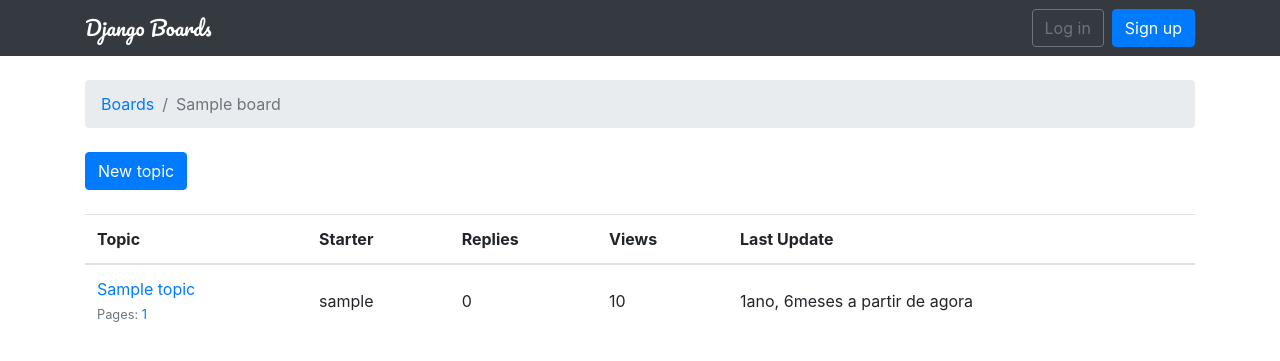
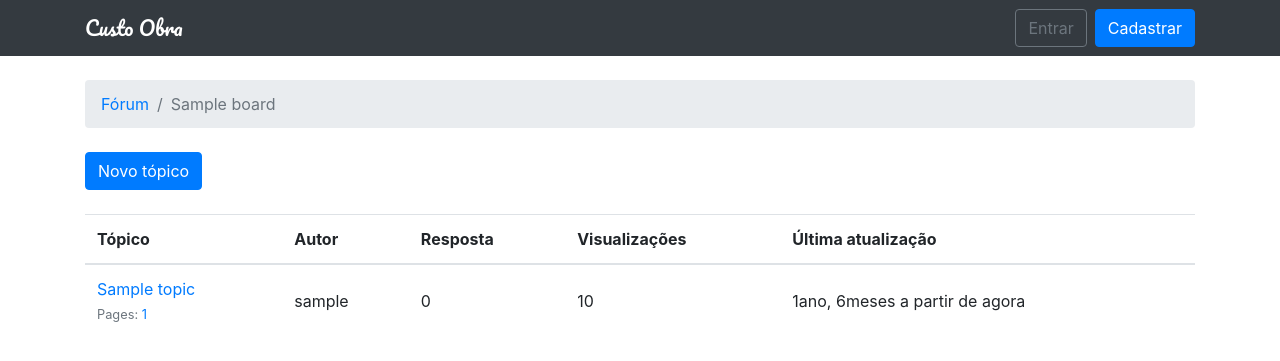
Before and after one commit to madmax100/custoobra, a Django app: page /boards/1/ in a window 1280 px wide. Shown: the top 361 px of the page. Run offline with Django 3.2, Linux system fonts and the light colour scheme; tables that the repository leaves empty hold one stand-in row (values such as "Sample post"); some libraries are stand-ins or nearby versions.

Commit message:
versao portugues

```diff
--- a/accounts/templates/accounts/my_account.html
+++ b/accounts/templates/accounts/my_account.html
@@ -1,11 +1,11 @@
 {% extends 'base.html' %} {% block title %}My account{% endblock %} {% block breadcrumb %}
-<li class="breadcrumb-item active">My account</li>
+<li class="breadcrumb-item active">Minha conta</li>
 {% endblock %} {% block content %}
 <div class="row">
     <div class="col-lg-6 col-md-8 col-sm-10">
         <form method="post" novalidate>
             {% csrf_token %} {% include 'includes/form.html' %}
-            <button type="submit" class="btn btn-success">Save changes</button>
+            <button type="submit" class="btn btn-success">Salvar alterações</button>
         </form>
     </div>
 </div>
--- a/accounts/templates/accounts/password_change.html
+++ b/accounts/templates/accounts/password_change.html
@@ -1,11 +1,11 @@
-{% extends 'base.html' %} {% block title %}Change password{% endblock %} {% block breadcrumb %}
-<li class="breadcrumb-item active">Change password</li>
+{% extends 'base.html' %} {% block title %}Trocar senha{% endblock %} {% block breadcrumb %}
+<li class="breadcrumb-item active">Trocar senha</li>
 {% endblock %} {% block content %}
 <div class="row">
     <div class="col-lg-6 col-md-8 col-sm-10">
         <form method="post" novalidate>
             {% csrf_token %} {% include 'includes/form.html' %}
-            <button type="submit" class="btn btn-success">Change password</button>
+            <button type="submit" class="btn btn-success">Trocar senha</button>
         </form>
     </div>
 </div>
--- a/accounts/templates/accounts/password_change_done.html
+++ b/accounts/templates/accounts/password_change_done.html
@@ -3,6 +3,6 @@
 <li class="breadcrumb-item active">Success</li>
 {% endblock %} {% block content %}
 <div class="alert alert-success" role="alert">
-    <strong>Success!</strong> Your password has been changed!
+    <strong>Sucesso!</strong> Sua senha foi trocada!
 </div>
-<a href="{% url 'boards:home' %}" class="btn btn-secondary">Return to home page</a> {% endblock %}
+<a href="{% url 'boards:home' %}" class="btn btn-secondary">Retornar ao início</a> {% endblock %}
--- a/accounts/templates/accounts/password_reset.html
+++ b/accounts/templates/accounts/password_reset.html
@@ -3,11 +3,11 @@
     <div class="col-lg-4 col-md-6 col-sm-8">
         <div class="card">
             <div class="card-body">
-                <h3 class="card-title">Reset your password</h3>
-                <p>Enter your email address and we will send you a link to reset your password.</p>
+                <h3 class="card-title">Reinicie sua senha</h3>
+                <p>Entre com seu endereço de email e nós lhe enviaremos um link para reiniciar sua senha.</p>
                 <form method="post" novalidate>
                     {% csrf_token %} {% include 'includes/form.html' %}
-                    <button type="submit" class="btn btn-primary btn-block">Send password reset email</button>
+                    <button type="submit" class="btn btn-primary btn-block">Enviar email para reinício de senha</button>
                 </form>
             </div>
         </div>
--- a/accounts/templates/accounts/password_reset_complete.html
+++ b/accounts/templates/accounts/password_reset_complete.html
@@ -5,9 +5,9 @@
             <div class="card-body">
                 <h3 class="card-title">Password changed!</h3>
                 <div class="alert alert-success" role="alert">
-                    You have successfully changed your password! You may now proceed to log in.
+                    Você trocou sua senha com sucesso! Você agora pode entrar.
                 </div>
-                <a href="{% url 'accounts:login' %}" class="btn btn-secondary btn-block">Return to log in</a>
+                <a href="{% url 'accounts:login' %}" class="btn btn-secondary btn-block">Entrar</a>
             </div>
         </div>
     </div>
--- a/boards/templates/boards/topic_posts.html
+++ b/boards/templates/boards/topic_posts.html
@@ -1,5 +1,5 @@
 {% extends 'base.html' %} {% load gravatar %} {% load static %} {% block title %}{{ topic.subject }}{% endblock %} {% block breadcrumb %}
-<li class="breadcrumb-item"><a href="{% url 'boards:home' %}">Boards</a></li>
+<li class="breadcrumb-item"><a href="{% url 'boards:home' %}">Fórum</a></li>
 <li class="breadcrumb-item"><a href="{% url 'boards:board_topics' topic.board.pk %}">{{ topic.board.name }}</a></li>
 <li class="breadcrumb-item active">{{ topic.subject }}</li>
 {% endblock %} {% block content %}
--- a/boards/templates/boards/topics.html
+++ b/boards/templates/boards/topics.html
@@ -1,18 +1,18 @@
 {% extends 'base.html' %} {% load humanize %} {% block title %} {{ board.name }} - {{ block.super }} {% endblock %} {% block breadcrumb %}
-<li class="breadcrumb-item"><a href="{% url 'boards:home' %}">Boards</a></li>
+<li class="breadcrumb-item"><a href="{% url 'boards:home' %}">Fórum</a></li>
 <li class="breadcrumb-item active">{{ board.name }}</li>
 {% endblock %} {% block content %}
 <div class="mb-4">
-    <a href="{% url 'boards:new_topic' board.pk %}" class="btn btn-primary">New topic</a>
+    <a href="{% url 'boards:new_topic' board.pk %}" class="btn btn-primary">Novo tópico</a>
 </div>
 <table class="table mb-4">
     <thead class="thead-inverse">
         <tr>
-            <th>Topic</th>
-            <th>Starter</th>
-            <th>Replies</th>
-            <th>Views</th>
-            <th>Last Update</th>
+            <th>Tópico</th>
+            <th>Autor</th>
+            <th>Resposta</th>
+            <th>Visualizações</th>
+            <th>Última atualização</th>
         </tr>
     </thead>
     <tbody>
--- a/custoobra/settings.py
+++ b/custoobra/settings.py
@@ -130,7 +130,7 @@ STATIC_URL = '/static/'
 
 STATICFILES_DIRS = [
     os.path.join(BASE_DIR, "static"),
-    'custoobra/static/',
+    'custoobra/static/custoobra/',
 ]
 
 LOGOUT_REDIRECT_URL = 'boards:home'
--- a/custoobra/templates/base.html
+++ b/custoobra/templates/base.html
@@ -4,10 +4,10 @@
 
 <head>
     <meta charset="utf-8">
-    <title>{% block title %}Django Boards{% endblock %}</title>
+    <title>{% block title %}Custo Obra{% endblock %}</title>
     <link href="https://fonts.googleapis.com/css?family=Pacifico" rel="stylesheet">
-    <link rel="stylesheet" href="{% static 'custoobra/css/bootstrap.min.css' %}">
-    <link rel="stylesheet" href="{% static 'custoobra/css/app2.css' %}"> {% block stylesheet %}{% endblock %}
+    <link rel="stylesheet" href="{% static 'css/bootstrap.min.css' %}">
+    <link rel="stylesheet" href="{% static 'css/app2.css' %}"> {% block stylesheet %}{% endblock %}
     <!-- HERE -->
 </head>
 
@@ -16,7 +16,7 @@
     <!-- HERE -->
     <nav class="navbar navbar-expand-sm navbar-dark bg-dark">
         <div class="container">
-            <a class="navbar-brand" href="{% url 'boards:home' %}">Django Boards</a>
+            <a class="navbar-brand" href="{% url 'boards:home' %}">Custo Obra</a>
             <button class="navbar-toggler" type="button" data-toggle="collapse" data-target="#mainMenu" aria-controls="mainMenu" aria-expanded="false" aria-label="Toggle navigation">
             <span class="navbar-toggler-icon"></span>
           </button>
@@ -28,17 +28,17 @@
                             {{ user.username }}
                         </a>
                         <div class="dropdown-menu dropdown-menu-right" aria-labelledby="userMenu">
-                            <a class="dropdown-item" href="{% url 'accounts:my_account' %}">My account</a>
-                            <a class="dropdown-item" href="{% url 'accounts:password_reset' %}">Change password</a>
+                            <a class="dropdown-item" href="{% url 'accounts:my_account' %}">Minha Conta</a>
+                            <a class="dropdown-item" href="{% url 'accounts:password_reset' %}">Trocar Senha</a>
                             <div class="dropdown-divider"></div>
-                            <a class="dropdown-item" href="{% url 'accounts:logout' %}">Log out</a>
+                            <a class="dropdown-item" href="{% url 'accounts:logout' %}">Sair</a>
                         </div>
                     </li>
                 </ul>
                 {% else %}
                 <form class="form-inline ml-auto">
-                    <a href="{% url 'accounts:login' %}" class="btn btn-outline-secondary">Log in</a>
-                    <a href="{% url 'accounts:signup' %}" class="btn btn-primary ml-2">Sign up</a>
+                    <a href="{% url 'accounts:login' %}" class="btn btn-outline-secondary">Entrar</a>
+                    <a href="{% url 'accounts:signup' %}" class="btn btn-primary ml-2">Cadastrar</a>
                 </form>
                 {% endif %}
 
@@ -52,9 +52,9 @@
         {% block content %} {% endblock %}
     </div>
     {% endblock body %}
-    <script src="{% static 'custoobra/js/jquery-3.3.1.min.js' %}"></script>
-    <script src="{% static 'custoobra/js/popper.min.js' %}"></script>
-    <script src="{% static 'custoobra/js/bootstrap.min.js' %}"></script>
+    <script src="{% static 'js/jquery-3.3.1.min.js' %}"></script>
+    <script src="{% static 'js/popper.min.js' %}"></script>
+    <script src="{% static 'js/bootstrap.min.js' %}"></script>
     {% block javascript %}{% endblock %}
 
     <!-- AND HERE -->
--- a/custoobra/templates/base_accounts.html
+++ b/custoobra/templates/base_accounts.html
@@ -2,7 +2,7 @@
 <link rel="stylesheet" href="{% static 'custoobra/css/account.css' %}"> {% endblock %} {% block body %}
 <div class="container">
     <h1 class="text-center logo my-4">
-        <a href="{% url 'boards:home' %}">Django Boards</a>
+        <a href="{% url 'boards:home' %}">Custo Obra</a>
     </h1>
     {% block content %} {% endblock %}
 </div>
--- a/custoobra/templates/includes/pagination.html
+++ b/custoobra/templates/includes/pagination.html
@@ -7,13 +7,13 @@
         </li>
         {% else %}
         <li class="page-item disabled">
-            <span class="page-link">Previous</span>
+            <span class="page-link">Anterior</span>
         </li>
         {% endif %} {% for page_num in paginator.page_range %} {% if page_obj.number == page_num %}
         <li class="page-item active">
             <span class="page-link">
               {{ page_num }}
-              <span class="sr-only">(current)</span>
+              <span class="sr-only">(atual)</span>
             </span>
         </li>
         {% else %}
@@ -26,7 +26,7 @@
         </li>
         {% else %}
         <li class="page-item disabled">
-            <span class="page-link">Next</span>
+            <span class="page-link">Próximo</span>
         </li>
         {% endif %}
     </ul>
```
Also changed, not shown: accounts/templates/accounts/login.html (+5 -5 lines), accounts/templates/accounts/password_reset_confirm.html (+6 -6 lines), accounts/templates/accounts/password_reset_done.html (+4 -4 lines), accounts/templates/accounts/signup.html (+4 -4 lines), boards/templates/boards/edit_post.html (+7 -7 lines), boards/templates/boards/home.html (+7 -7 lines), boards/templates/boards/new_topic.html (+4 -4 lines), boards/templates/boards/reply_topic.html (+5 -5 lines).
